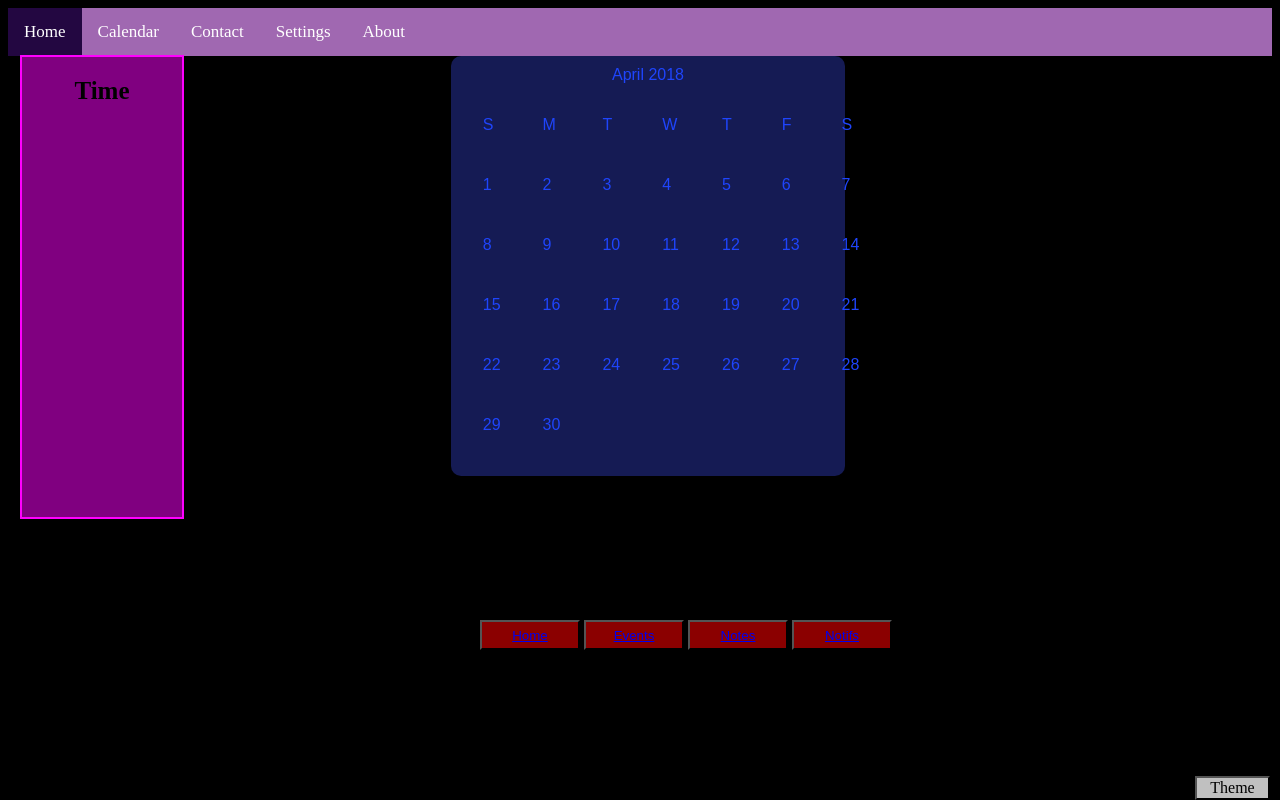
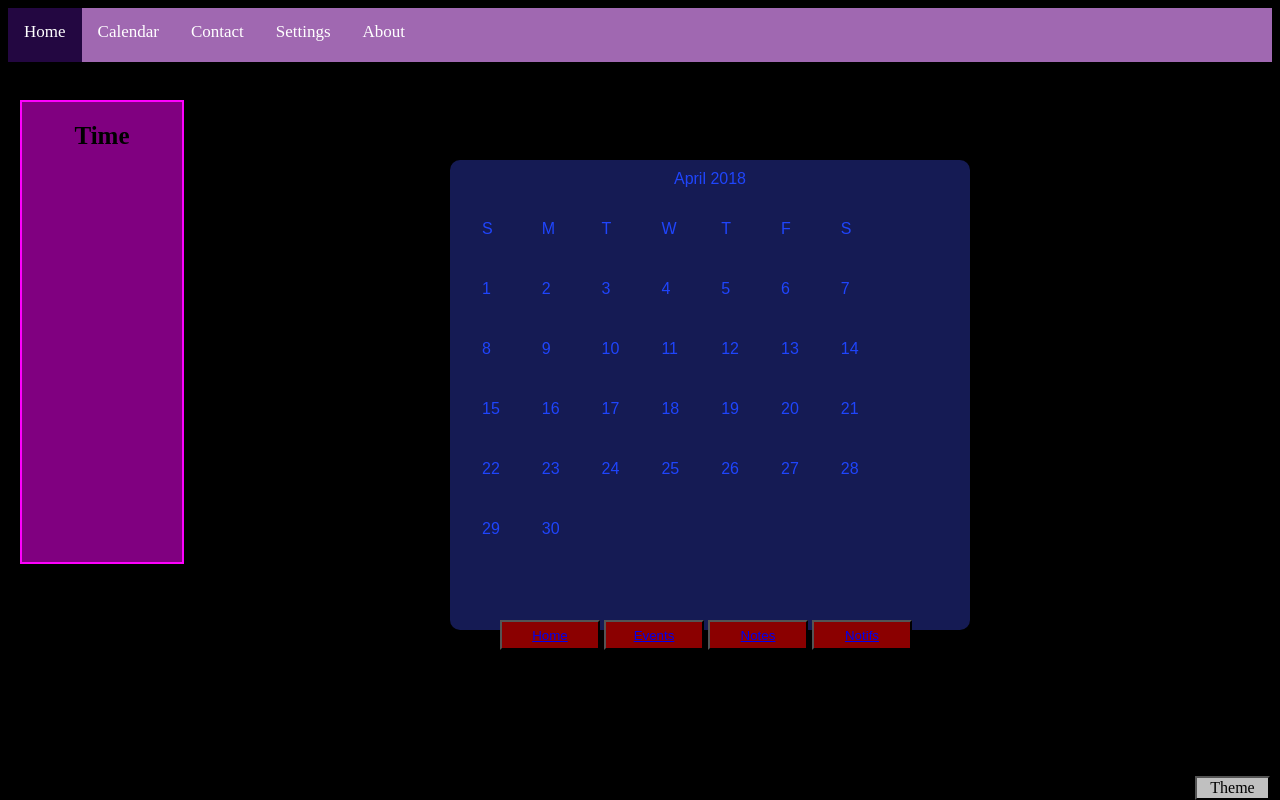
Before and after one commit to bsylve1996/CSC_3380_Dream_Team, a PHP site: page /google/calendarr/calendarr.html in a window 1280 px wide. Run offline with PHP 8.4, Linux system fonts and the light colour scheme.

Commit message:
changed css added two icons
added two icons
-one for main pages
-one is for the tiny icon for the tabs
changed css for calendar to keep calendar static and not dynamically changing
also changed some spacing on the page

```diff
--- a/calendarr/calendarr.css
+++ b/calendarr/calendarr.css
@@ -43,6 +43,7 @@
   text-decoration: none;
   font-size: 17px;
   text-align:center;
+  padding-bottom: 20px;
 }
 
 .topnav a:hover {
@@ -58,27 +59,34 @@
 
 #calendar-container{
     padding: 10px;
-    width: 30%;
-    height: 35%px;
+    width: 500;
+    height: 450px;
+    position:absolute;
+    top:20%;
+    left:450px;
     text-align: center;
     border-radius: 10px;
     font-size: 16px;
     font-family: Arial;
     background-color:#151B54; /*image: linear-gradient(#151B54 , #800080);*/
-	margin:auto;
+	margin: 0 auto;
 	color:#0000;
+  display:  inline-block;
 }
 .light_theme #calendar-container  {
   padding: 10px;
-    width: 30%;
-    height: 35%px;
+   width: 500;
+    height: 450px;
+     position:absolute;
+    top:20%;
+    left:450px;
     text-align: center;
     border: 2px solid #ADD8E6;
     border-radius: 10px;
     font-size: 16px;
     font-family: Arial;
     background-image: linear-gradient(#ADD8E6 , #3bb9ff);
-	margin:auto;
+	margin: 0 auto;
 	color:#0000;
 }
 
@@ -87,7 +95,7 @@
     width: 160px;
     position: fixed;
     z-index: 1;
-    top: 55;
+    top: 100;
     left: 20;
 	background-color:#800080;
     overflow-x: hidden;
@@ -104,7 +112,7 @@
     width: 160px;
     position: fixed;
     z-index: 1;
-    top: 55;
+    top: 100;
     left: 20;
     background-color:#FFC0CB;
     overflow-x: hidden;
@@ -120,7 +128,6 @@
 #calendar-container>div{
     padding: 0;
     margin-bottom: 10px;
-
 
 }
 
@@ -158,18 +165,17 @@
 height:30;
 width:100;
 background:#E0B0FF;
-margin:none;
+margin:0 none;
 color: #ffdb58;
  cursor: pointer;
 	}
 
-
 #bottombar{
     overflow: hidden;
     position: fixed;
-	left:480;
+	left:500;
     bottom: 150;
-    width: 40%;
+    width: 50%;
 	margin-left: auto;
     margin-right: auto;
 	color: #ffdb58;
```
Also changed, not shown: calendar icon.png (added), title-header.png (added).
